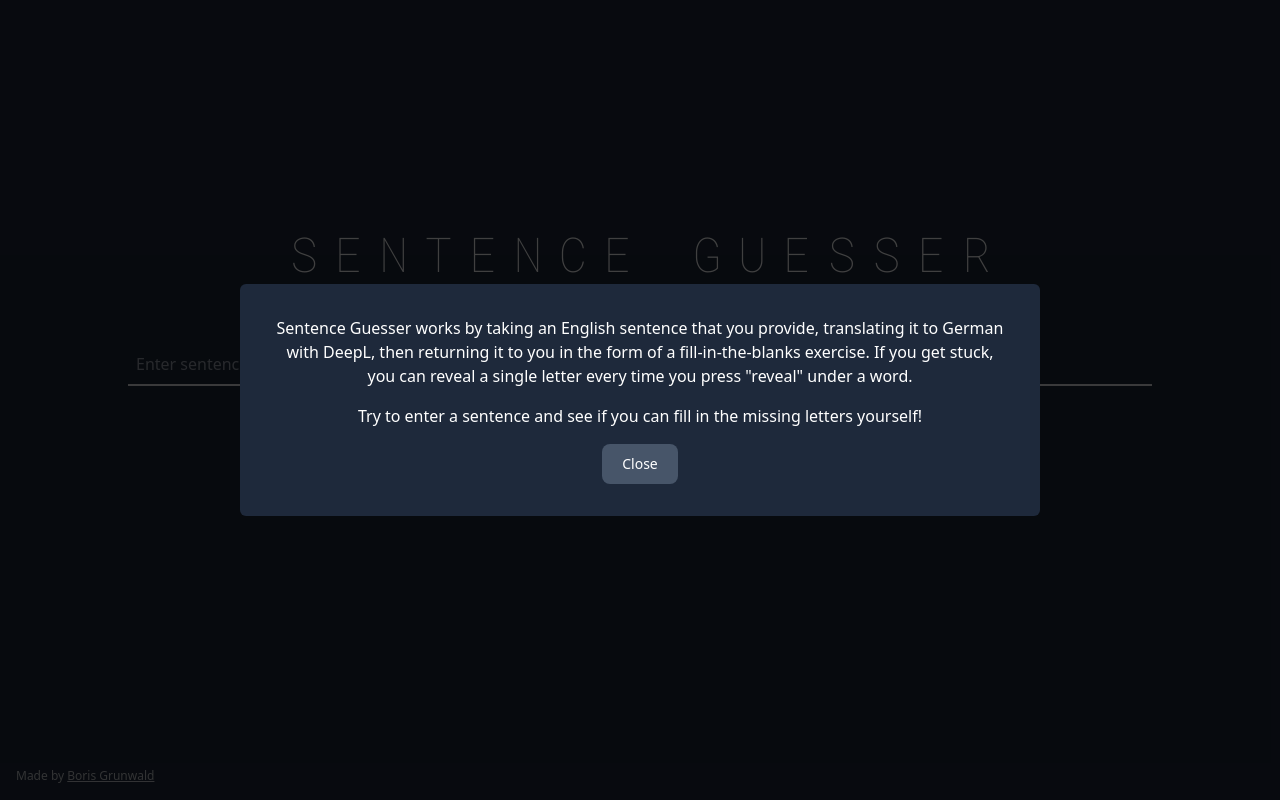
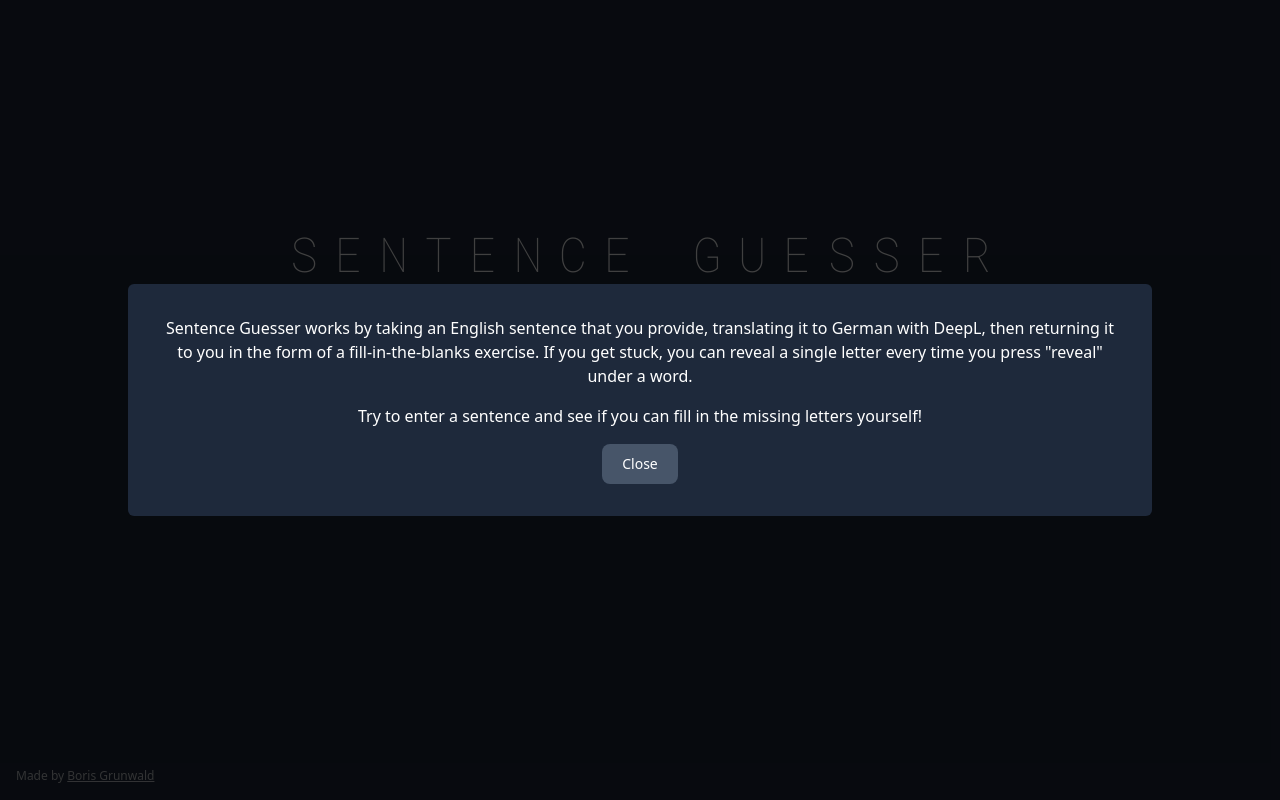
Before and after one commit to jikol1906/sentence-guesser-react, a React (Create React App) app: page / in a window 1280 px wide. Both pictures are taken after a click on the button "Help". Built offline with nearby package versions, Linux system fonts and the light colour scheme.

Commit message:
adjusted modal size

```diff
--- a/src/Components/Modal.tsx
+++ b/src/Components/Modal.tsx
@@ -11,7 +11,7 @@ ReactModal.setAppElement("#root")
 const Modal: React.FunctionComponent<IModalProps> = () => {
     const {closeModal, modalContent,modal} = React.useContext(ModalCtx);
 
-  return <ReactModal shouldCloseOnOverlayClick onRequestClose={() => closeModal()} overlayClassName="fixed inset-0 bg-black/75" className="bg-slate-800 absolute outline-none inset-x-11 md:inset-x-60 top-1/2 -translate-y-1/2 text-white p-8 text-center rounded-md" isOpen={modal}>
+  return <ReactModal shouldCloseOnOverlayClick onRequestClose={() => closeModal()} overlayClassName="fixed inset-0 bg-black/75 flex items-center justify-center px-4 sm:px-7" className="bg-slate-800 outline-none text-white p-5 md:p-8 text-center max-w-5xl rounded-md" isOpen={modal}>
     {modalContent}
     <Button onClick={() => closeModal()}>Close</Button>
   </ReactModal>;
```
